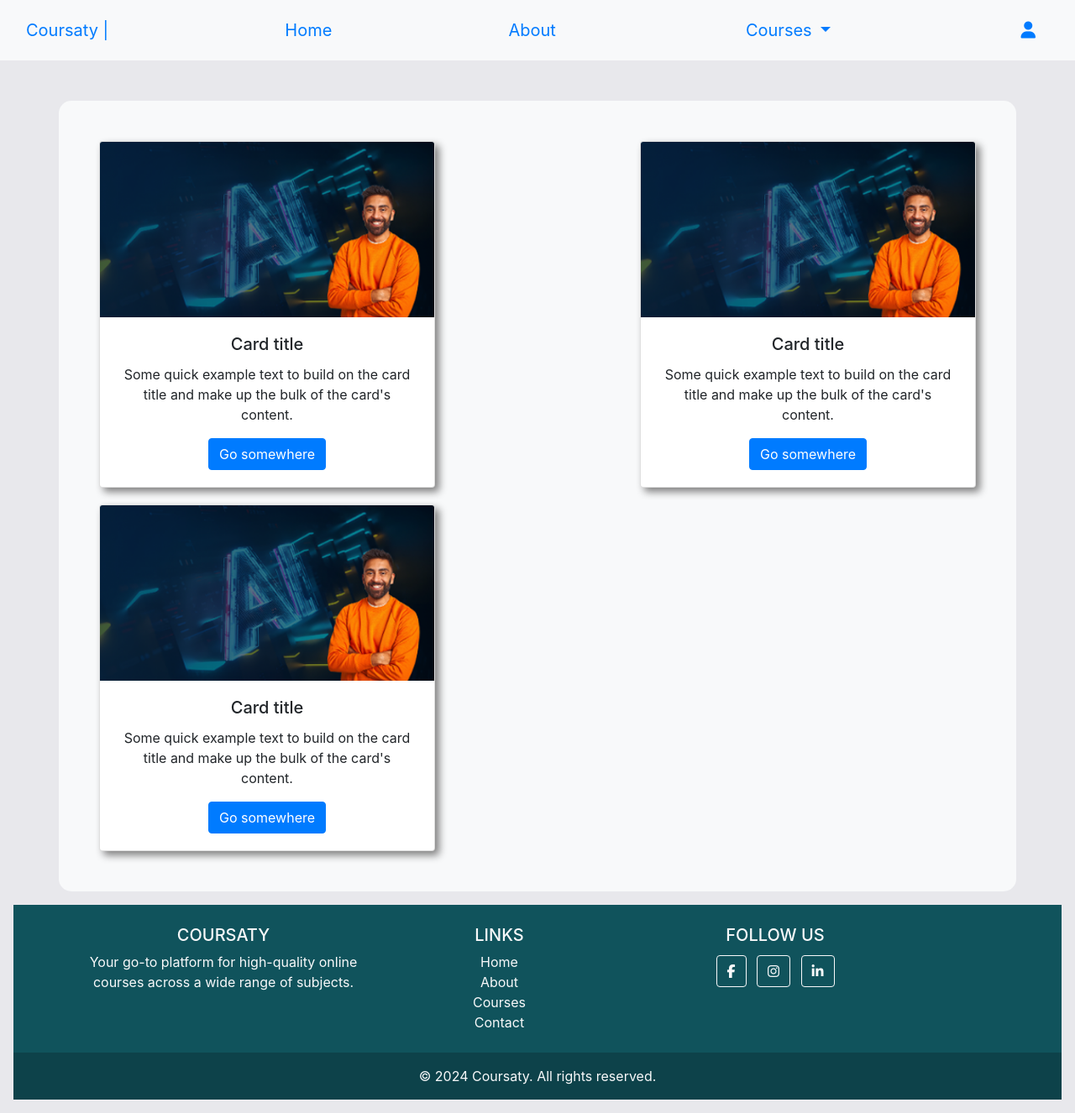
After one commit to M2hmoud2del/Courses-Site, a PHP site: page /mycourses.html in a window 1280 px wide. The commit adds this page. Shown: the whole page at 84% size. Run offline with PHP 8.4, Linux system fonts and the light colour scheme.

Commit message:
Login,Logout,About,Mycourses,Profile

```diff
--- a/index.css
+++ b/index.css
@@ -63,3 +63,30 @@
     font-weight: 600;
     letter-spacing: 1px;
 }
+.outerbox{
+    display: flex;
+    align-items: center;
+    justify-content: center;
+    /* Add any other styling you need for .box */
+}
+        .box {
+            display: flex;
+            flex-direction: column;
+            align-items: center;
+            background: #fff; /* White background for the profile box */
+            border-radius: 10px; /* Rounded corners */
+            box-shadow: 0 4px 8px rgba(0, 0, 0, 0.1); /* Subtle shadow */
+            padding: 20px;
+            width: 80%; /* Adjust width as needed */
+            max-width: 800px; /* Max width to limit expansion */
+        }
+.para{
+    margin-top: 10%;
+
+}
+.box img{
+    margin: auto;
+}
+.mycourses .card{
+    box-shadow: 5px 5px 10px gray;
+}
--- a/js/src.js
+++ b/js/src.js
@@ -5,3 +5,38 @@ menu.onclick = function() {
     if(turn){cont.style.display="inline";turn=!turn;}
     else {cont.style.display="none";turn=!turn;}
 };
+let submitButton = document.getElementById("submit");
+
+submitButton.onclick = function(event) {
+    event.preventDefault(); // Prevent the form from submitting and refreshing the page
+
+    let users = {
+        'ahmed2003@gmail.com': ["1234","Ahmed","Adel","01513013101","Egypt","Helwan"],
+        'mohamed2004@gmail.com': ["1234","Mohamed","Sayed","01210014951","Egypt","Helwan"]
+    };
+
+    let x = document.getElementById("email").value; // Get the user's email input
+    let pass = document.getElementById("password").value; // Get the user's password input
+
+    if (users[x]) { // Check if the email exists in the 'users' object
+        if (pass === users[x][0]) {
+            // Store user data in localStorage
+            localStorage.setItem("fName", users[x][1]);
+            localStorage.setItem("lName", users[x][2]);
+            localStorage.setItem("phone", users[x][3]);
+            localStorage.setItem("email", x); // Store the email address
+            localStorage.setItem("country", users[x][4]);
+            localStorage.setItem("uni", users[x][5]);
+            localStorage.setItem("username", users[x][1]); // Store the username
+
+            // Redirect to profile.html
+            window.location.href = "profile.html";
+        } else {
+            // Password does not match
+            alert("Wrong password");
+        }
+    } else {
+        // Email not found in the 'users' object
+        alert("Email not found");
+    }
+}
--- /dev/null
+++ b/mycourses.html
@@ -0,0 +1,143 @@
+<!DOCTYPE html>
+<html lang="en">
+<head>
+    <meta charset="UTF-8">
+    <meta name="viewport" content="width=device-width, initial-scale=1.0">
+    <link rel="stylesheet" href="css/bootstrap.css">
+    <link rel="stylesheet" href="index.css">
+    <link rel="stylesheet" href="https://cdnjs.cloudflare.com/ajax/libs/font-awesome/6.5.2/css/all.min.css"/>
+    <link href="https://maxcdn.bootstrapcdn.com/bootstrap/4.5.2/css/bootstrap.min.css" rel="stylesheet">
+    <title>Coursaty Website</title>
+    <style>
+        .card-container {
+            display: flex;
+            flex-wrap: wrap;
+            justify-content: center; /* Center cards horizontally */
+            gap: 15px; /* Space between cards */
+        }
+
+        .card {
+            width: 100%; /* Make cards responsive */
+            max-width: 25rem; /* Maximum width for each card */
+        }
+
+        @media (min-width: 576px) {
+            .card-container {
+                gap: 20px; /* Adjust space between cards for larger screens */
+            }
+        }
+
+        @media (min-width: 768px) {
+            .card-container {
+                justify-content: flex-start; /* Align cards to the start on medium screens */
+            }
+        }
+
+        @media (min-width: 992px) {
+            .card-container {
+                justify-content: space-between; /* Space out cards on large screens */
+            }
+        }
+    </style>
+</head>
+<body style="background-color: rgb(232, 232, 236);">
+    <!-- Navbar -->
+    <nav class="navbar navbar-danger bg-light">
+        <div class="container-fluid">
+          <a class="navbar-brand fw-bold" href="index.html">Coursaty |</a>
+          <a class="navbar-brand fw-bold" href="index.html">Home</a>
+          <a class="navbar-brand fw-bold" href="#">About</a>
+          <li class="navbar-brand dropdown">
+            <a class="nav-link dropdown-toggle" href="#" id="navbarDropdown" role="button" data-toggle="dropdown" aria-haspopup="true" aria-expanded="false">
+              Courses
+            </a>
+            <div class="dropdown-menu" aria-labelledby="navbarDropdown">
+              <a class="dropdown-item" href="#">Programming</a>
+              <a class="dropdown-item" href="#">AI</a>
+              <a class="dropdown-item" href="#">Web Devlovment</a>
+            </div>
+          </li>
+          <a class="navbar-brand fw-bold" id="acc" href="#"><i class="fa-solid fa-user "></i></a>
+        </div>
+        <div class="menu" style="display: none; position: absolute; margin-top: 250px;padding-right: 50px; ;right:5px;border-radius: 10px;border: 1px solid rgb(97, 97, 99) ;background-color: #d4e8eb;">
+          <a class="navbar-brand fw-bold ml-3" style="font-weight: 500;" href="profile.html">Profile</a><br>
+          <a class="navbar-brand fw-bold ml-3" style="font-weight: 500;" href="mycourses.html">My Courses</a><br>
+          <hr>
+          <a class="navbar-brand fw-bold ml-3 pe-5 w-100 ml-3" href="login_register.html" style="font-weight: 500;">Login / Register</a><br>
+          <a class="navbar-brand fw-bold text-danger pe-5 w-100 ml-3" href="login_register.html" style="font-weight: 500;">Logout</a>
+        </div>
+      </nav>
+      <div class="container mt-5 bg-light text-center text-lg-start p-5 " style="border-radius: 15px;">
+        <div class="card-container mycourses">
+            <div class="card" >
+                <img class="card-img-top" src="img/Ai-1.png" alt="Card image cap">
+                <div class="card-body">
+                    <h5 class="card-title">Card title</h5>
+                    <p class="card-text">Some quick example text to build on the card title and make up the bulk of the card's content.</p>
+                    <a href="#" class="btn btn-primary">Go somewhere</a>
+                </div>
+            </div>
+            <div class="card">
+                <img class="card-img-top" src="img/Ai-1.png" alt="Card image cap">
+                <div class="card-body">
+                    <h5 class="card-title">Card title</h5>
+                    <p class="card-text">Some quick example text to build on the card title and make up the bulk of the card's content.</p>
+                    <a href="#" class="btn btn-primary">Go somewhere</a>
+                </div>
+            </div>
+            <div class="card">
+                <img class="card-img-top" src="img/Ai-1.png" alt="Card image cap">
+                <div class="card-body">
+                    <h5 class="card-title">Card title</h5>
+                    <p class="card-text">Some quick example text to build on the card title and make up the bulk of the card's content.</p>
+                    <a href="#" class="btn btn-primary">Go somewhere</a>
+                </div>
+            </div>
+            <!-- Add more cards here -->
+        </div>
+    </div>
+        <!-- Footer -->
+        <footer class=" text-center text-lg-start m-3" style="    background-color: #10535c;">
+            <div class="container p-4 text-light">
+                <div class="row ">
+                    <!-- Company Info -->
+                    <div class="col-lg-4 col-md-6 mb-4 mb-md-0 mr-5">
+                        <h5 class="text-uppercase">Coursaty</h5>
+                        <p>
+                            Your go-to platform for high-quality online courses across a wide range of subjects.
+                        </p>
+                    </div>
+
+                    <!-- Links -->
+                    <div class="col-lg-2 col-md-6 mb-4 mb-md-0 mr-5">
+                        <h5 class="text-uppercase">Links</h5>
+                        <ul class="list-unstyled mb-0 ">
+                            <li><a href="#" class="text-light">Home</a></li>
+                            <li><a href="#" class="text-light">About</a></li>
+                            <li><a href="#" class="text-light">Courses</a></li>
+                            <li><a href="#" class="text-light">Contact</a></li>
+                        </ul>
+                    </div>
+
+                    <!-- Social Media -->
+                    <div class="col-lg-4 col-md-6 mb-4 mb-md-0">
+                        <h5 class="text-uppercase">Follow Us</h5>
+                        <a href="#" class="btn btn-outline-light btn-floating m-1"><i class="fab fa-facebook-f"></i></a>
+                        <a href="#" class="btn btn-outline-light btn-floating m-1"><i class="fab fa-instagram"></i></a>
+                        <a href="#" class="btn btn-outline-light btn-floating m-1"><i class="fab fa-linkedin-in"></i></a>
+                    </div>
+                </div>
+            </div>
+
+            <!-- Copyright -->
+            <div class="text-center text-light p-3" style="background-color: rgba(0, 0, 0, 0.2);">
+                © 2024 Coursaty. All rights reserved.
+            </div>
+        </footer>
+      <script src="https://code.jquery.com/jquery-3.5.1.min.js"></script>
+      <script src="js/src.js"></script>
+      <script src="js/popper.min.js"></script>
+      <script src="js/jquery-3.7.1.min.js"></script>
+      <script src="js/bootstrap.js"></script>
+</body>
+</html>
```
Also changed, not shown: index.html (+7 -7 lines), login_register.html (+5 -5 lines), profile.html (added, +76 -0 lines), img/profile.png (added).
